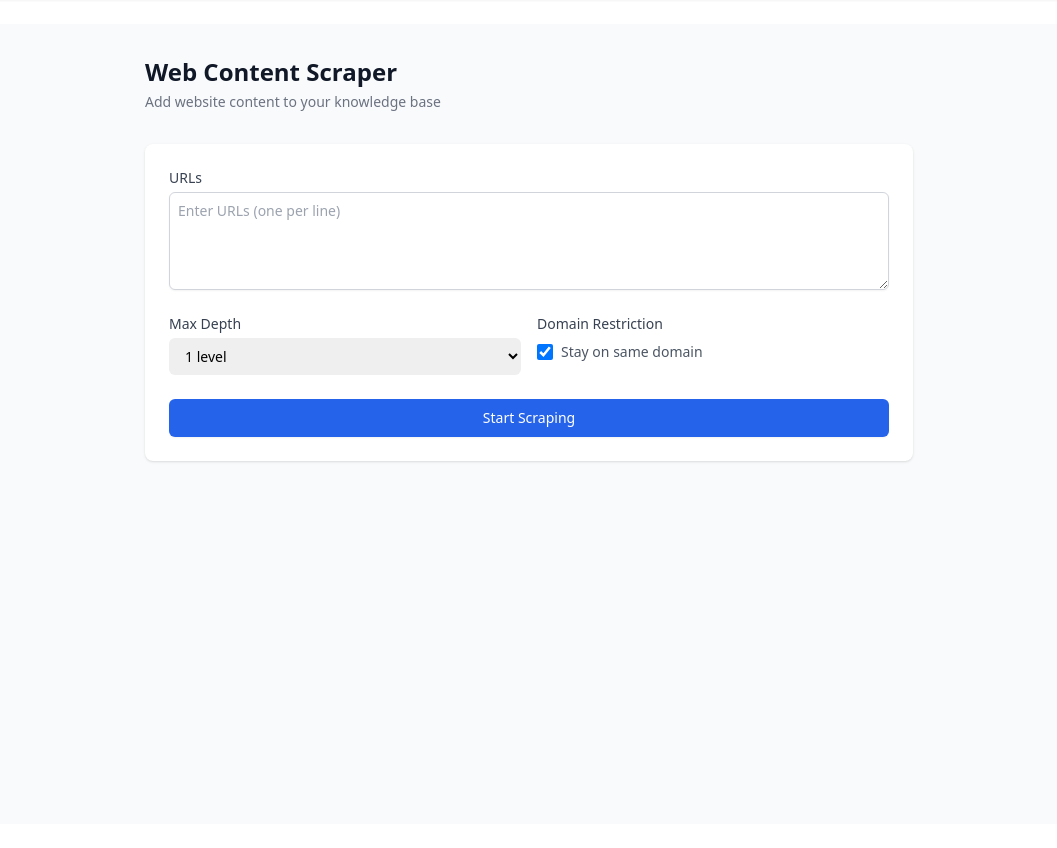
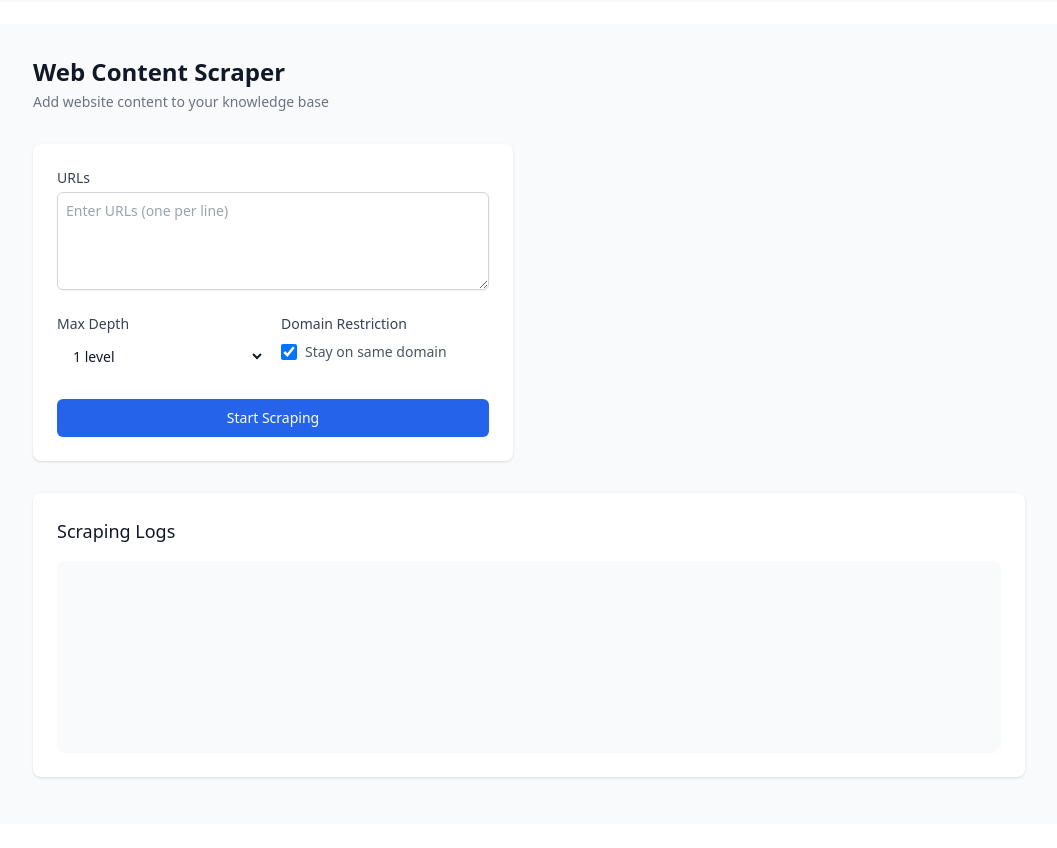
Before and after one commit to marvins56/UCU-BOT, a Flask app: page /admin/scraper in a window 1280 px wide. Shown: the part 64-912 px from the top of the page, without its empty margins (111-1168 px from the left). Run offline with Flask 3, Linux system fonts and the light colour scheme; some libraries are stand-ins or nearby versions.

Commit message:
Enhance scraper functionality with logging and error handling, and improve UI layout

```diff
--- a/corporate_chatbot/app/static/js/scraper.js
+++ b/corporate_chatbot/app/static/js/scraper.js
@@ -18,6 +18,7 @@ document.addEventListener('DOMContentLoaded', function() {
         resultsPanel.style.display = 'block';
         progressBar.style.width = '0%';
         scrapedUrls.innerHTML = '';
+        startLogging();  // Start logging when scraping begins
 
         const data = {
             urls: urls,
@@ -39,19 +40,30 @@ document.addEventListener('DOMContentLoaded', function() {
 
             while (true) {
                 const {value, done} = await reader.read();
-                if (done) break;
+                if (done) {
+                    stopLogging();  // Stop logging when scraping is done
+                    break;
+                }
 
-                const events = decoder.decode(value).split('\n').filter(Boolean);
+                const events = decoder.decode(value).split('\n\n');
                 events.forEach(event => {
-                    const data = JSON.parse(event);
-                    updateProgress(data);
+                    if (event.startsWith('data: ')) {
+                        try {
+                            const data = JSON.parse(event.slice(6)); // Remove 'data: ' prefix
+                            updateProgress(data);
+                        } catch (err) {
+                            console.log('Error parsing event:', event);
+                        }
+                    }
                 });
             }
         } catch (error) {
             console.error('Error:', error);
             progressText.textContent = 'Error occurred while scraping';
+            stopLogging();  // Stop logging on error
         }
     });
+
     function updateLogs() {
         fetch('/admin/scrape-logs')
             .then(response => response.json())
@@ -71,8 +83,11 @@ document.addEventListener('DOMContentLoaded', function() {
     }
 
     function stopLogging() {
-        clearInterval(logsInterval);
+        if (logsInterval) {
+            clearInterval(logsInterval);
+        }
     }
+
     function updateProgress(data) {
         if (data.type === 'progress') {
             progressBar.style.width = `${data.percentage}%`;
@@ -89,6 +104,18 @@ document.addEventListener('DOMContentLoaded', function() {
                 </div>
             `;
             scrapedUrls.appendChild(li);
+        } else if (data.type === 'error') {
+            const li = document.createElement('li');
+            li.className = 'py-3';
+            li.innerHTML = `
+                <div class="flex items-center space-x-3">
+                    <svg class="h-5 w-5 text-red-500" fill="none" stroke="currentColor" viewBox="0 0 24 24">
+                        <path stroke-linecap="round" stroke-linejoin="round" stroke-width="2" d="M12 8v4m0 4h.01M21 12a9 9 0 11-18 0 9 9 0 0118 0z"/>
+                    </svg>
+                    <span class="text-sm text-red-600">${data.message}</span>
+                </div>
+            `;
+            scrapedUrls.appendChild(li);
         }
     }
 });
--- a/corporate_chatbot/app/templates/admin/scraper.html
+++ b/corporate_chatbot/app/templates/admin/scraper.html
@@ -1,24 +1,26 @@
 {% extends "base.html" %}
 {% block content %}
-<div class="min-h-screen bg-gray-50 py-8 px-4">
-    <div class="max-w-3xl mx-auto">
+<div class="min-h-screen bg-gray-50 dark:bg-gray-900 py-8">
+    <div class="max-w-5xl mx-auto px-4">
         <!-- Header -->
         <div class="mb-8">
-            <h1 class="text-2xl font-bold text-gray-900">Web Content Scraper</h1>
-            <p class="mt-1 text-sm text-gray-500">Add website content to your knowledge base</p>
+            <h1 class="text-2xl font-bold text-gray-900 dark:text-white">Web Content Scraper</h1>
+            <p class="mt-1 text-sm text-gray-500 dark:text-gray-400">Add website content to your knowledge base</p>
         </div>
 
-        <!-- URL Input Form -->
-        <div class="bg-white rounded-lg shadow p-6">
+        <!-- Main Content -->
+        <div class="grid grid-cols-1 lg:grid-cols-2 gap-8">
+            <!-- Input Form -->
+            <div class="bg-white dark:bg-gray-800 rounded-lg shadow p-6">
                 <form id="scraper-form" class="space-y-6">
                     <div>
-                    <label class="block text-sm font-medium text-gray-700">URLs</label>
+                        <label class="block text-sm font-medium text-gray-700 dark:text-gray-300">URLs</label>
                         <div class="mt-1">
                             <textarea
                                 id="urls"
                                 name="urls"
                                 rows="4"
-                            class="shadow-sm block w-full sm:text-sm border border-gray-300 rounded-md p-2"
+                                class="shadow-sm block w-full sm:text-sm border border-gray-300 dark:border-gray-600 rounded-md p-2 bg-white dark:bg-gray-700 text-gray-900 dark:text-gray-100"
                                 placeholder="Enter URLs (one per line)"
                             ></textarea>
                         </div>
@@ -26,8 +28,8 @@
 
                     <div class="grid grid-cols-2 gap-4">
                         <div>
-                        <label class="block text-sm font-medium text-gray-700">Max Depth</label>
-                        <select id="depth" name="depth" class="mt-1 block w-full pl-3 pr-10 py-2 text-base border-gray-300 focus:outline-none focus:ring-blue-500 focus:border-blue-500 sm:text-sm rounded-md">
+                            <label class="block text-sm font-medium text-gray-700 dark:text-gray-300">Max Depth</label>
+                            <select id="depth" name="depth" class="mt-1 block w-full pl-3 pr-10 py-2 text-base border-gray-300 dark:border-gray-600 focus:outline-none focus:ring-blue-500 focus:border-blue-500 sm:text-sm rounded-md bg-white dark:bg-gray-700 text-gray-900 dark:text-gray-100">
                                 <option value="1">1 level</option>
                                 <option value="2">2 levels</option>
                                 <option value="3">3 levels</option>
@@ -35,11 +37,11 @@
                         </div>
 
                         <div>
-                        <label class="block text-sm font-medium text-gray-700">Domain Restriction</label>
+                            <label class="block text-sm font-medium text-gray-700 dark:text-gray-300">Domain Restriction</label>
                             <div class="mt-2">
                                 <label class="inline-flex items-center">
-                                <input type="checkbox" id="same-domain" name="same-domain" checked class="form-checkbox h-4 w-4 text-blue-600">
-                                <span class="ml-2 text-sm text-gray-600">Stay on same domain</span>
+                                    <input type="checkbox" id="same-domain" name="same-domain" checked class="form-checkbox h-4 w-4 text-blue-600 dark:text-blue-400">
+                                    <span class="ml-2 text-sm text-gray-600 dark:text-gray-400">Stay on same domain</span>
                                 </label>
                             </div>
                         </div>
@@ -54,37 +56,38 @@
             </div>
 
             <!-- Results Panel -->
-        <div class="mt-8 bg-white rounded-lg shadow" id="results-panel" style="display: none;">
+            <div id="results-panel" class="bg-white dark:bg-gray-800 rounded-lg shadow" style="display: none;">
                 <div class="p-6">
-                <h3 class="text-lg font-medium text-gray-900">Scraping Progress</h3>
-                <div class="mt-4">
-                    <div class="w-full bg-gray-200 rounded-full h-2.5">
-                        <div class="bg-blue-600 h-2.5 rounded-full" id="progress-bar" style="width: 0%"></div>
+                    <h3 class="text-lg font-medium text-gray-900 dark:text-white mb-4">Scraping Progress</h3>
+
+                    <!-- Progress Bar -->
+                    <div class="w-full bg-gray-200 dark:bg-gray-700 rounded-full h-2.5 mb-4">
+                        <div class="bg-blue-600 h-2.5 rounded-full transition-all duration-300" id="progress-bar" style="width: 0%"></div>
                     </div>
-                    <p class="mt-2 text-sm text-gray-500" id="progress-text">Processing...</p>
+                    <p class="text-sm text-gray-500 dark:text-gray-400 mb-6" id="progress-text">Ready to start...</p>
+
+                    <!-- Scraped URLs List -->
+                    <div class="mt-6">
+                        <h4 class="text-sm font-medium text-gray-900 dark:text-white mb-2">Scraped URLs</h4>
+                        <div class="mt-2 max-h-96 overflow-y-auto">
+                            <ul class="divide-y divide-gray-200 dark:divide-gray-700" id="scraped-urls">
+                                <!-- URLs will be listed here -->
+                            </ul>
+                        </div>
+                    </div>
+                </div>
+            </div>
         </div>
 
-                <div class="mt-6">
-                    <h4 class="text-sm font-medium text-gray-900">Scraped URLs</h4>
-                    <ul class="mt-2 divide-y divide-gray-200" id="scraped-urls">
-                        <!-- Scraped URLs will be listed here -->
-                    </ul>
-                </div>
-
-                <div class="mt-4">
-                    <h3 class="text-lg font-medium text-gray-900 dark:text-gray-100">Scraping Logs</h3>
-                    <div id="scrape-logs" class="mt-2 bg-gray-50 dark:bg-gray-800 p-4 rounded-lg h-64 overflow-y-auto">
+        <!-- Logs Section -->
+        <div class="mt-8 bg-white dark:bg-gray-800 rounded-lg shadow p-6">
+            <h3 class="text-lg font-medium text-gray-900 dark:text-white mb-4">Scraping Logs</h3>
+            <div id="scrape-logs" class="bg-gray-50 dark:bg-gray-900 rounded-lg p-4 h-48 overflow-y-auto font-mono text-sm">
                 <!-- Logs will appear here -->
             </div>
         </div>
     </div>
 </div>
 
-
-
-
-    </div>
-</div>
-
 <script src="{{ url_for('static', filename='js/scraper.js') }}"></script>
 {% endblock %}
```
Lines whose indentation alone changed are shown as unchanged.
